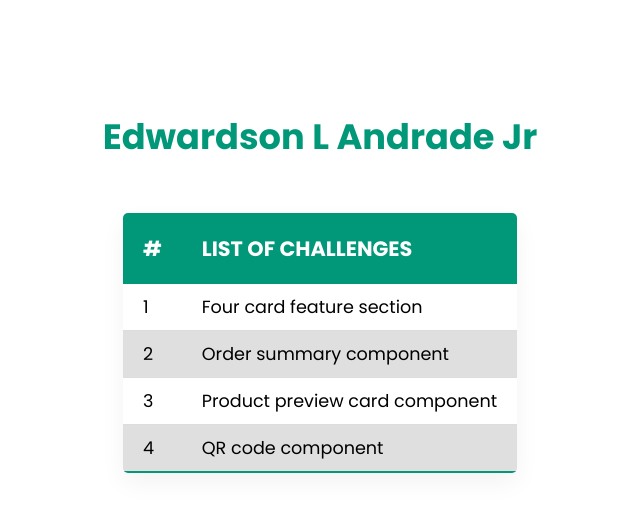
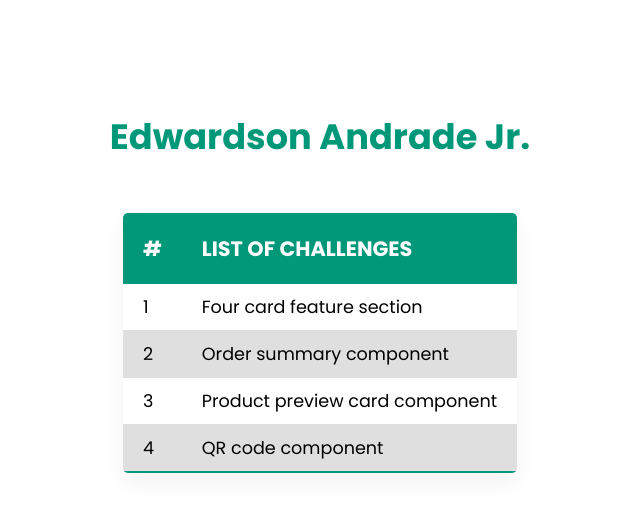
Before and after one commit to woolajohnson/Frontend-Mentor-Challenges, a plain HTML site: page index.html in a window 1280 px wide. Shown: the whole page, without its empty margins (320-960 px from the left). Drawn offline with Linux system fonts and the light colour scheme.

Commit message:
Update index.html

```diff
--- a/index.html
+++ b/index.html
@@ -13,7 +13,7 @@
 </head>
 <body>
     <main class="container">
-        <h1 class="page-title">Edwardson L Andrade Jr</h1>
+        <h1 class="page-title">Edwardson  Andrade Jr.</h1>
 
         <table class="items">
             <thead>
```
